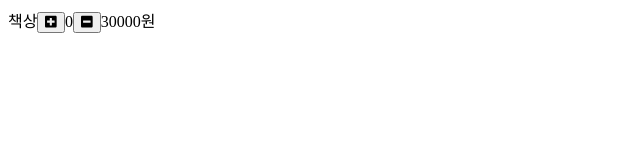
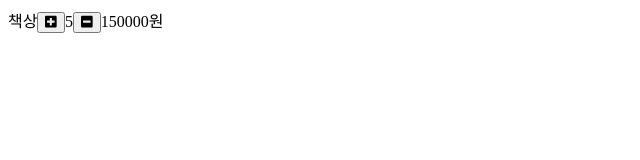
Before and after one commit to SpearJin/project3, a React (Create React App) app: page / in a window 1280 px wide. Shown: the top 160 px of the page, without its empty margins (0-640 px from the left). Built offline with nearby package versions, Linux system fonts and the light colour scheme.

Commit message:
Cart: State

```diff
--- a/src/components/Cart.js
+++ b/src/components/Cart.js
@@ -1,15 +1,33 @@
+import { useState } from 'react';
+
 function Cart() {
+  const [title, setTitle] = useState('책상');
+  const [quentity, setQuentity] = useState(5);
+  const price = quentity * 30000;
+
+  const handleInrease = () => {
+    if (quentity < 9) {
+      setQuentity(quentity + 1);
+    }
+  };
+
+  const handleDecrease = () => {
+    if (quentity > 0) {
+      setQuentity(quentity - 1);
+    }
+  };
+
   return (
     <>
-      <span>책상</span>
-      <button>
+      <span>{title}</span>
+      <button onClick={handleInrease}>
         <i className='fas fa-plus-square'></i>
       </button>
-      <span>0</span>
-      <button>
+      <span>{quentity}</span>
+      <button onClick={handleDecrease}>
         <i className='fas fa-minus-square'></i>
       </button>
-      <span>30000원</span>
+      <span>{price}원</span>
     </>
   );
 }
```
